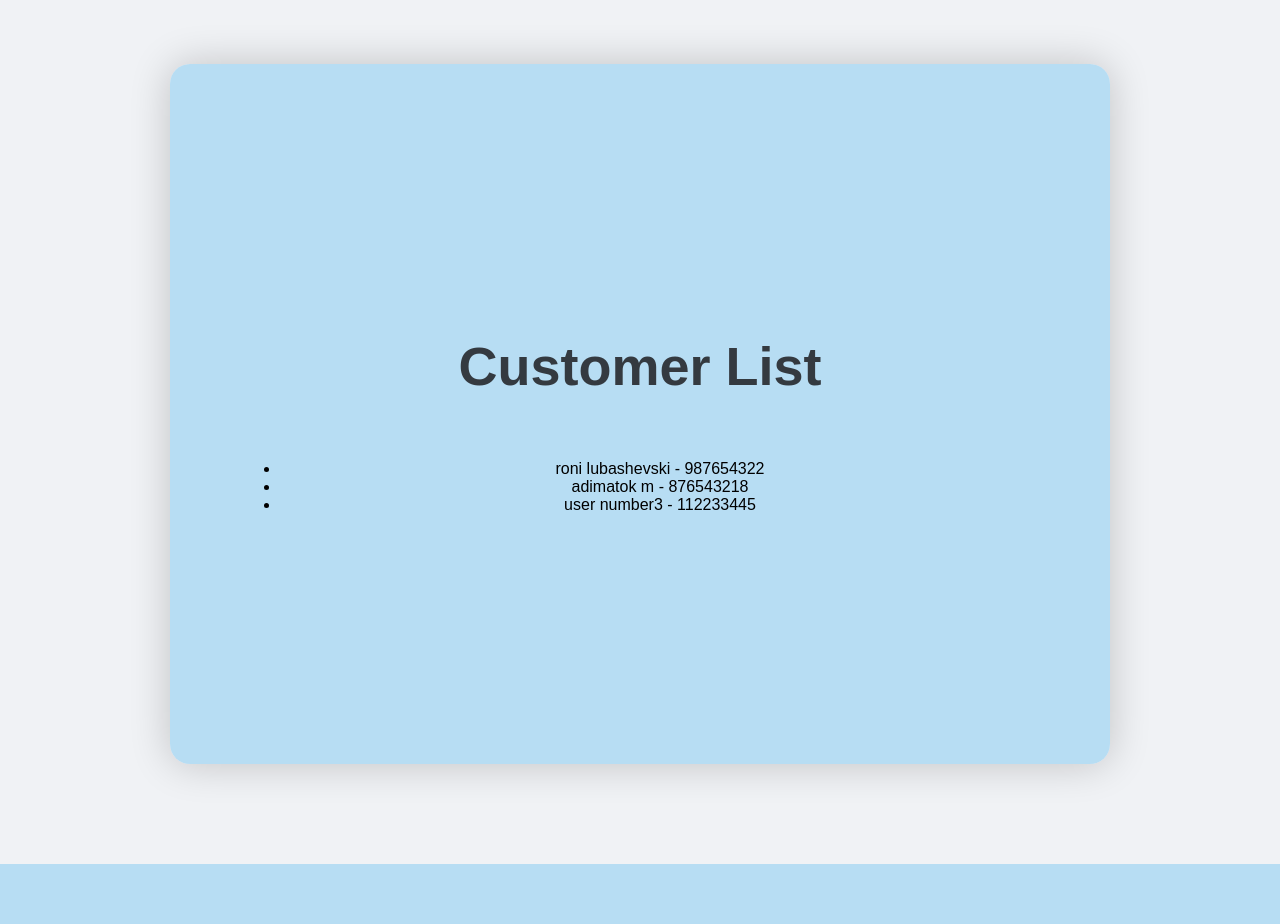
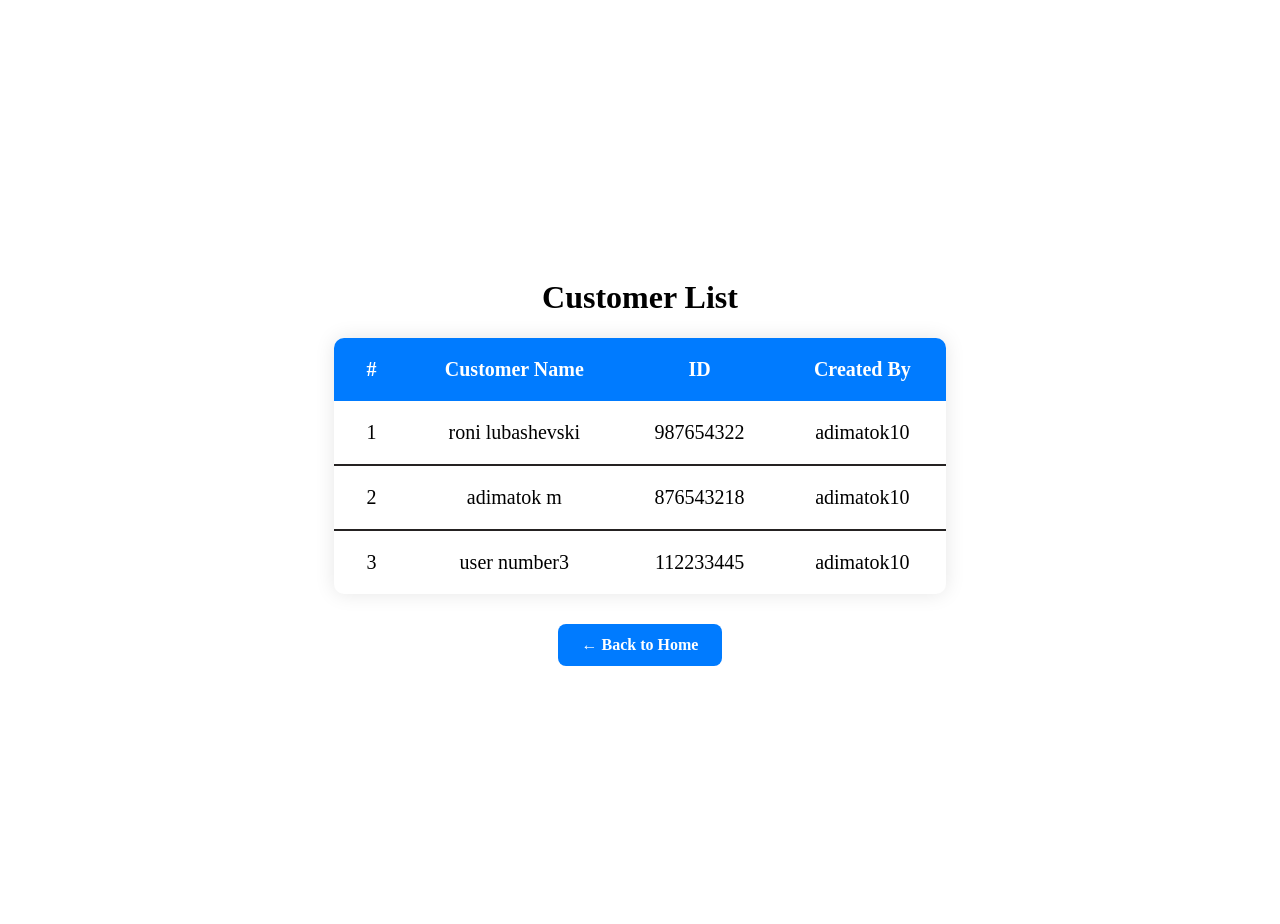
Before and after one commit to 100adim/computer-security-secured, a Django app: page /customer_list/ in a window 1280 px wide. Before the commit the page ends 864 px from the top, so only its background shows below. Run offline with Django 5.2, Linux system fonts and the light colour scheme; data comes from the database, SQL or seed files in the repository; both versions use the stored data as it was after the commit.

Commit message:
Update templates and styles: back button, password logic, improved table layout

```diff
--- a/communication_ltd/config.json
+++ b/communication_ltd/config.json
@@ -4,5 +4,8 @@
   "require_lowercase": true,
   "require_numbers": true,
   "require_special": true,
-    "forbidden_words": ["password", "1234", "admin", "Password"]
+  "forbidden_words": ["password", "1234", "admin", "Password"],
+  "max_login_attempts": 3,
+  "password_history_count": 3,
+  "password_validity_days": 90
 }
--- a/mainapp/static/mainapp_static/style.css
+++ b/mainapp/static/mainapp_static/style.css
@@ -1,94 +1,62 @@
-body {
-    background-color: #f0f2f5;
-    font-family: Arial, sans-serif;
-    margin: 0;
-    padding: 0;
-    height: 100vh;
+/* טבלת משתמשים */
+.user-table {
+    margin: auto;
+    border-collapse: collapse;
+    width: 80%;
+    background-color: white;
+    border-radius: 10px;
+    overflow: hidden;
+    box-shadow: 0 0 20px rgba(0,0,0,0.1);
 }
 
-.form-container {
-    background: rgba(178, 219, 243, 0.9);
-    width: 90%;
-    max-width: 800px;
-    height: 70vh;
-    margin: 5% auto;
-    padding: 70px;
-    border-radius: 20px;
-    box-shadow: 0 0 40px rgba(0,0,0,0.2);
+.user-table th,
+.user-table td {
+    padding: 20px 30px;
+    font-size: 20px;
     text-align: center;
-    display: flex;
-    flex-direction: column;
-    justify-content: center;
 }
 
-h1 {
-    color: #343a40;
-    font-size: 54px;
-    margin-bottom: 46px;
-    line-height: 1.2;
-    white-space: nowrap;
+.user-table tbody tr:not(:last-child) td {
+    border-bottom: 2px solid #252222;
 }
 
-p {
-    color: #333;
-    font-size: 18px;
-    margin-bottom: 30px;
+
+.user-table th {
+    background-color: #007bff;
+    color: white;
 }
 
-input[type="text"],
-input[type="email"],
-input[type="password"] {
-    width: 100%;
-    padding: 14px;
-    margin: 12px 0;
-    font-size: 18px;
-    border: 1px solid #ccc;
-    border-radius: 8px;
+.user-table tr:hover {
+    background-color: #f1f1f1;
 }
 
-button,
-a.button {
+/* כפתור חזרה */
+.back-button {
     display: inline-block;
+    margin-top: 30px;
+    padding: 12px 24px;
     background-color: #007bff;
     color: white;
-    padding: 14px 28px;
-    margin: 12px 6px;
-    border: none;
     border-radius: 8px;
-    font-size: 18px;
-    cursor: pointer;
     text-decoration: none;
     font-weight: bold;
     transition: background-color 0.3s ease;
 }
 
-button:hover,
-a.button:hover {
+.back-button:hover {
     background-color: #0056b3;
 }
 
-.link {
-    display: inline-block;
-    color: #007bff;
-    font-size: 16px;
-    margin-top: 20px;
-    text-decoration: none;
-}
-
-.link:hover {
-    text-decoration: underline;
-}
-
-/* כפתורים במסך system.html */
+/* כפתורים במערכת */
 .system-button {
     display: inline-block;
+    margin: 10px;
+    padding: 12px 24px;
     background-color: #007bff;
     color: white;
-    padding: 14px 28px;
-    margin: 20px 10px;
+    border: none;
+    border-radius: 8px;
     text-decoration: none;
-    border-radius: 10px;
-    font-size: 20px;
     font-weight: bold;
     transition: background-color 0.3s ease;
 }
@@ -96,9 +64,3 @@ a.button:hover {
 .system-button:hover {
     background-color: #0056b3;
 }
-
-.success-message {
-    color: green;
-    font-weight: bold;
-    margin-top: 20px;
-}
--- a/mainapp/templates/mainapp/add_customer.html
+++ b/mainapp/templates/mainapp/add_customer.html
@@ -4,6 +4,7 @@
 
 {% block content %}
 <h1>Add New Customer</h1>
+
 
 <form method="POST">
     {% csrf_token %}
@@ -16,5 +17,7 @@
 {% if error %}
 <p style="color: red;">{{ error }}</p>
 {% endif %}
+<a href="{% url 'home' %}" class="back-button">← Back to Home</a>
+
 
 {% endblock %}
--- a/mainapp/templates/mainapp/customer_list.html
+++ b/mainapp/templates/mainapp/customer_list.html
@@ -1,15 +1,32 @@
 {% extends 'mainapp/base.html' %}
 
-{% block title %}Communication LTD - Customer List{% endblock %}
+{% block title %}Customer List{% endblock %}
 
 {% block content %}
-<h1>Customer List</h1>
+<div style="text-align: center; padding: 250px;">
+    <h1> Customer List  </h1>
 
-<ul>
-    {% for customer in customers %}
-        <li>{{ customer.first_name }} {{ customer.last_name }} - {{ customer.id_number }}</li>
-    {% empty %}
-        <li>No customers found.</li>
-    {% endfor %}
-</ul>
+    <table class="user-table">
+        <thead>
+            <tr>
+                <th>#</th>
+                <th>Customer Name  </th>
+                <th>ID  </th>
+                <th>Created By </th>
+            </tr>
+        </thead>
+        <tbody>
+            {% for customer in customers %}
+            <tr>
+                <td>{{ forloop.counter }}</td>
+                <td>{{ customer.first_name  }} {{ customer.last_name }}</td>
+                <td>{{ customer.id_number   }}</td>
+                <td>{{ customer.created_by  }}</td>
+            </tr>
+            {% endfor %}
+        </tbody>
+    </table>
+
+    <a href="{% url 'home' %}" class="back-button">← Back to Home</a>
+</div>
 {% endblock %}
--- a/mainapp/urls.py
+++ b/mainapp/urls.py
@@ -11,5 +11,6 @@ urlpatterns = [
     path('verify_reset_code/', views.verify_reset_code, name='verify_reset_code'),
     path('reset_password/', views.reset_password, name='reset_password'),
     path('user_list/', views.user_list, name='user_list'),
-    path('logout/', views.logout_user, name='logout')
+    path('logout/', views.logout_user, name='logout'),
+    path('change_password/', views.change_password, name='change_password'),
 ]
--- a/mainapp/views.py
+++ b/mainapp/views.py
@@ -39,7 +39,7 @@ def home(request):
     else:
         return render(request, 'mainapp/home.html')
 
-def is_password_valid(password):
+def is_password_valid(password, previous_hashes=None):
     config = load_password_config()
     if len(password) < config['password_min_length']:
         return False, f"Password must be at least {config['password_min_length']} characters long."
@@ -54,7 +54,12 @@ def is_password_valid(password):
     for word in config['forbidden_words']:
         if word.lower() in password.lower():
             return False, f"Password cannot contain forbidden words like '{word}'."
+    if previous_hashes:
+        new_hash = hashlib.sha256(password.encode()).hexdigest()
+        if new_hash in previous_hashes:
+            return False, "Password must be different from your previous passwords."
     return True, ""
+
 def register(request):
     if request.method == 'POST':
         username = request.POST.get('username', '').strip()
@@ -110,6 +115,8 @@ def login_user(request):
             return render(request, 'mainapp/login.html', {'error': 'Invalid characters in username.'})
 
         now = timezone.now()
+        config = load_password_config()
+        max_attempts = config.get('max_login_attempts', 3)
 
         if username in login_attempts:
             attempts, lock_until = login_attempts[username]
@@ -131,12 +138,13 @@ def login_user(request):
         else:
             attempts, lock_until = login_attempts.get(username, (0, None))
             attempts += 1
-            if attempts >= 3:
+            if attempts >= max_attempts:
                 lock_until = now + timedelta(minutes=30)
             login_attempts[username] = (attempts, lock_until)
             return render(request, 'mainapp/login.html', {'error': 'Invalid username or password.'})
 
     return render(request, 'mainapp/login.html')
+
 def add_customer(request):
     username = request.session.get('username')
     if not username:
@@ -271,6 +279,47 @@ def reset_password(request):
 
     return render(request, 'mainapp/reset_password.html')
 
+def change_password(request):
+    username = request.session.get('username', '')
+    if not username:
+        return redirect('login')
+
+    if request.method == 'POST':
+        new_password1 = request.POST.get('new_password1', '')
+        new_password2 = request.POST.get('new_password2', '')
+
+        if new_password1 != new_password2:
+            return render(request, 'mainapp/reset_password.html', {'error': 'Passwords do not match.'})
+
+        is_valid, error_message = is_password_valid(new_password1)
+        if not is_valid:
+            return render(request, 'mainapp/reset_password.html', {'error': error_message})
+
+        try:
+            user = User.objects.get(username=username)
+        except User.DoesNotExist:
+            return render(request, 'mainapp/reset_password.html', {'error': 'User not found.'})
+
+        new_password_hash_check = hmac.new(user.salt, new_password1.encode(), hashlib.sha256).hexdigest()
+        previous_hashes = [user.password_hash, user.previous_password_hash1, user.previous_password_hash2, user.previous_password_hash3]
+        if new_password_hash_check in previous_hashes:
+            return render(request, 'mainapp/reset_password.html', {'error': 'New password must be different from the last 3 passwords.'})
+
+        user.previous_password_hash3 = user.previous_password_hash2
+        user.previous_password_hash2 = user.previous_password_hash1
+        user.previous_password_hash1 = user.password_hash
+
+        new_salt = os.urandom(16)
+        new_password_hash = hmac.new(new_salt, new_password1.encode(), hashlib.sha256).hexdigest()
+
+        user.salt = new_salt
+        user.password_hash = new_password_hash
+        user.save()
+
+        return redirect('home')
+
+    return render(request, 'mainapp/reset_password.html')
+
 def logout_user(request):
     request.session.flush()
     return redirect('home')
```
Also changed, not shown: mainapp/templates/mainapp/system.html (+8 -7 lines), db.sqlite3. Lines whose indentation alone changed are shown as unchanged.
